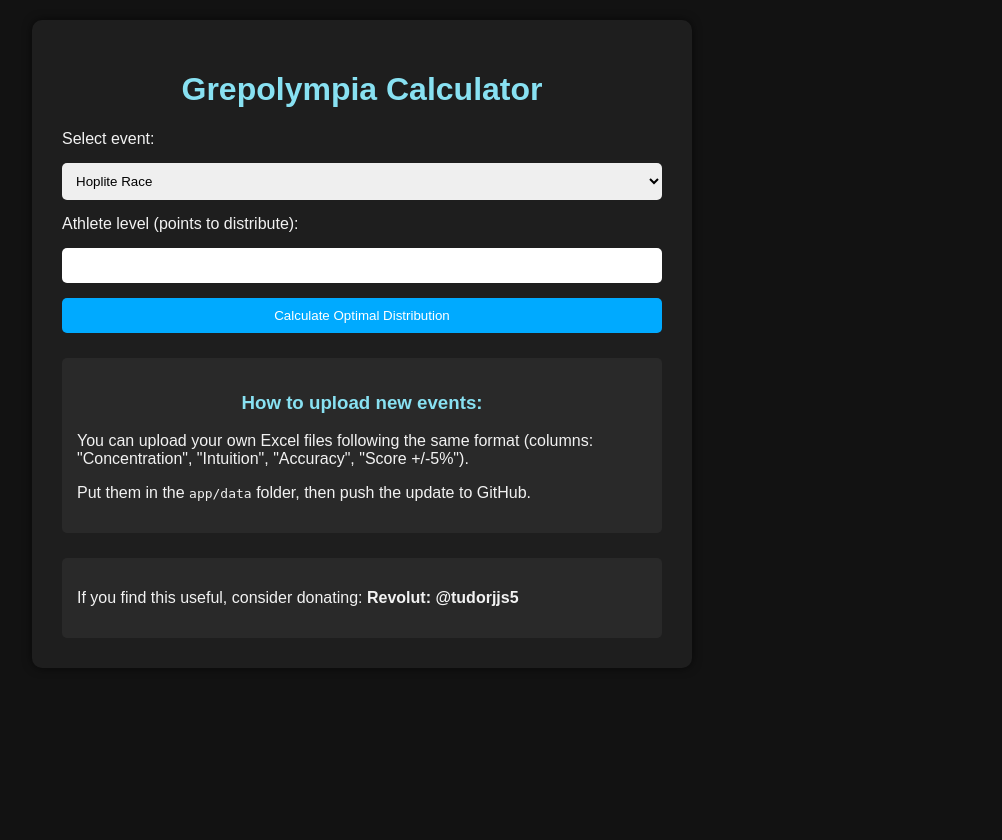
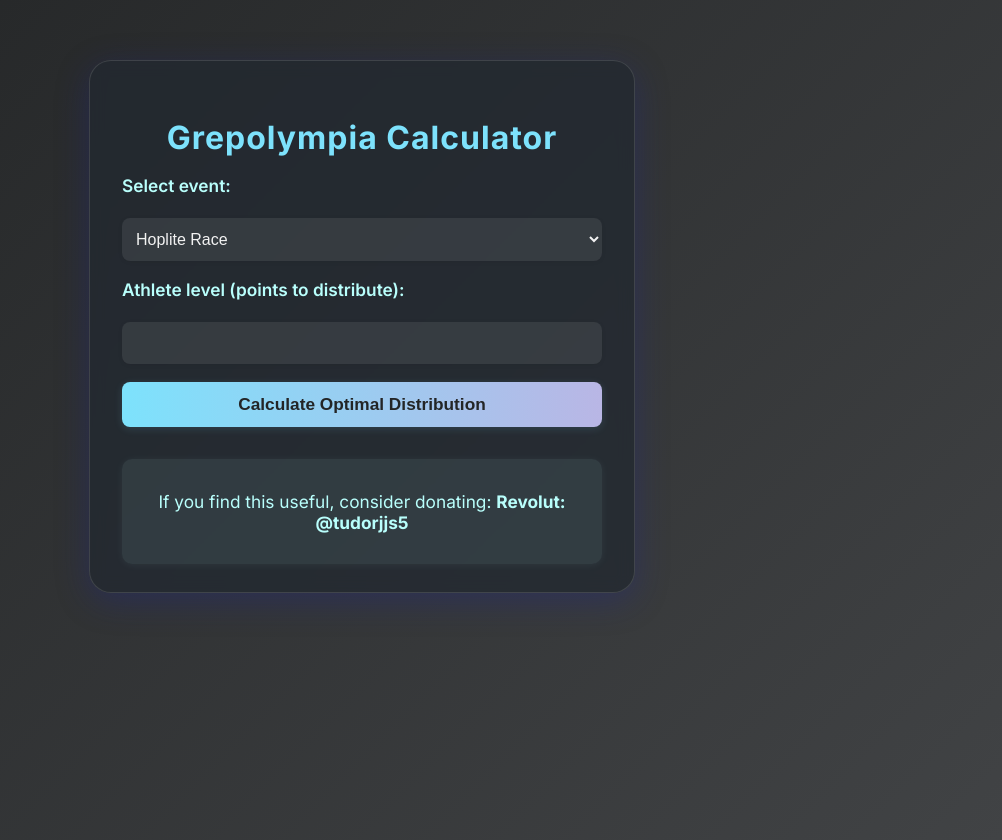
Before and after one commit to TudorBuha/grepolympia-calculator, a Flask app: page / in a window 1280 px wide. Shown: the whole page, without its empty margins (278-1280 px from the left). Before the commit the page ends 638 px from the top, so only its background shows below. Run offline with Flask 3, Linux system fonts and the light colour scheme.

Commit message:
UI/UX Design update

```diff
--- a/static/style.css
+++ b/static/style.css
@@ -1,60 +1,120 @@
+/* Import a modern Google Font */
+@import url('https://fonts.googleapis.com/css2?family=Inter:wght@400;600;700&display=swap');
+
 body {
-    font-family: Arial, sans-serif;
-    background: #121212;
+    font-family: 'Inter', Arial, sans-serif;
+    background: linear-gradient(135deg, #232526 0%, #414345 100%);
     color: #f2f2f2;
     margin: 0;
     padding: 20px;
+    min-height: 100vh;
     animation: fadeIn 0.5s ease-in;
 }
 
 .container {
-    max-width: 600px;
-    margin: auto;
-    background: #1e1e1e;
-    padding: 30px;
-    border-radius: 10px;
-    box-shadow: 0 0 10px #00000099;
+    max-width: 480px;
+    margin: 40px auto;
+    background: rgba(34, 40, 49, 0.75);
+    padding: 36px 32px 28px 32px;
+    border-radius: 22px;
+    box-shadow: 0 8px 32px 0 rgba(31, 38, 135, 0.37);
+    backdrop-filter: blur(8px);
+    border: 1.5px solid rgba(255,255,255,0.12);
+    position: relative;
 }
 
-h1, h2, h3 {
+h1 {
     text-align: center;
-    color: #88e1f2;
+    color: #7de2fc;
+    font-weight: 700;
+    letter-spacing: 1px;
+    margin-bottom: 18px;
+}
+
+h2, h3 {
+    text-align: center;
+    color: #b9fffc;
+    font-weight: 600;
 }
 
 form {
     display: flex;
     flex-direction: column;
-    gap: 15px;
+    gap: 18px;
+    margin-bottom: 18px;
 }
 
-input, select, button {
-    padding: 10px;
+label {
+    font-size: 1.08em;
+    font-weight: 600;
+    margin-bottom: 4px;
+    color: #b9fffc;
+}
+
+input, select {
+    padding: 12px 10px;
     border: none;
-    border-radius: 5px;
+    border-radius: 8px;
+    background: rgba(255,255,255,0.08);
+    color: #f2f2f2;
+    font-size: 1em;
+    outline: none;
+    transition: background 0.2s, box-shadow 0.2s;
+    box-shadow: 0 1px 4px rgba(0,0,0,0.08);
+}
+
+input:focus, select:focus {
+    background: rgba(125,226,252,0.13);
+    box-shadow: 0 0 0 2px #7de2fc55;
 }
 
 button {
-    background-color: #00aaff;
-    color: white;
+    background: linear-gradient(90deg, #7de2fc 0%, #b9b6e5 100%);
+    color: #232526;
+    font-weight: 700;
+    font-size: 1.08em;
+    padding: 12px 0;
+    border: none;
+    border-radius: 8px;
     cursor: pointer;
-    transition: background 0.3s ease;
+    box-shadow: 0 2px 8px rgba(125,226,252,0.13);
+    transition: background 0.2s, transform 0.15s;
 }
 
 button:hover {
-    background-color: #008ecc;
+    background: linear-gradient(90deg, #b9b6e5 0%, #7de2fc 100%);
+    transform: translateY(-2px) scale(1.03);
 }
 
-.result, .info, .donate {
-    margin-top: 25px;
-    padding: 15px;
-    background-color: #292929;
-    border-radius: 5px;
+.result {
+    margin-top: 28px;
+    padding: 18px 16px;
+    background: rgba(125,226,252,0.10);
+    border-radius: 12px;
+    box-shadow: 0 2px 12px rgba(125,226,252,0.08);
     animation: fadeIn 0.8s ease;
 }
 
 ul {
     list-style-type: none;
     padding-left: 0;
+    margin: 0 0 8px 0;
+}
+
+li {
+    padding: 2px 0;
+    font-size: 1.04em;
+}
+
+.donate {
+    margin-top: 32px;
+    padding: 14px 12px;
+    background: rgba(185,255,252,0.08);
+    border-radius: 10px;
+    text-align: center;
+    font-size: 1.08em;
+    color: #b9fffc;
+    box-shadow: 0 1px 8px rgba(185,255,252,0.06);
 }
 
 @keyframes fadeIn {
--- a/templates/index.html
+++ b/templates/index.html
@@ -26,12 +26,12 @@
             <label for="event">Select event:</label>
             <select name="discipline" id="discipline">
                 {% for file in disciplines %}
-                    <option value="{{ file }}" {% if file == selected_event %}selected{% endif %}>{{ file }}</option>
+                    <option value="{{ file }}" {% if file == selected %}selected{% endif %}>{{ file }}</option>
                 {% endfor %}
             </select>
 
             <label for="level">Athlete level (points to distribute):</label>
-            <input type="number" id="level" name="level" required min="0">
+            <input type="number" id="level" name="level" required min="0" value="{{ level if level is defined else '' }}">
 
             <button type="submit">Calculate Optimal Distribution</button>
         </form>
@@ -48,12 +48,6 @@
         </div>
         {% endif %}
 
-        <div class="info">
-            <h3>How to upload new events:</h3>
-            <p>You can upload your own Excel files following the same format (columns: "Concentration", "Intuition", "Accuracy", "Score +/-5%").</p>
-            <p>Put them in the <code>app/data</code> folder, then push the update to GitHub.</p>
-        </div>
-
         <div class="donate">
             <p>If you find this useful, consider donating: <strong>Revolut: @tudorjjs5</strong></p>
         </div>
```
